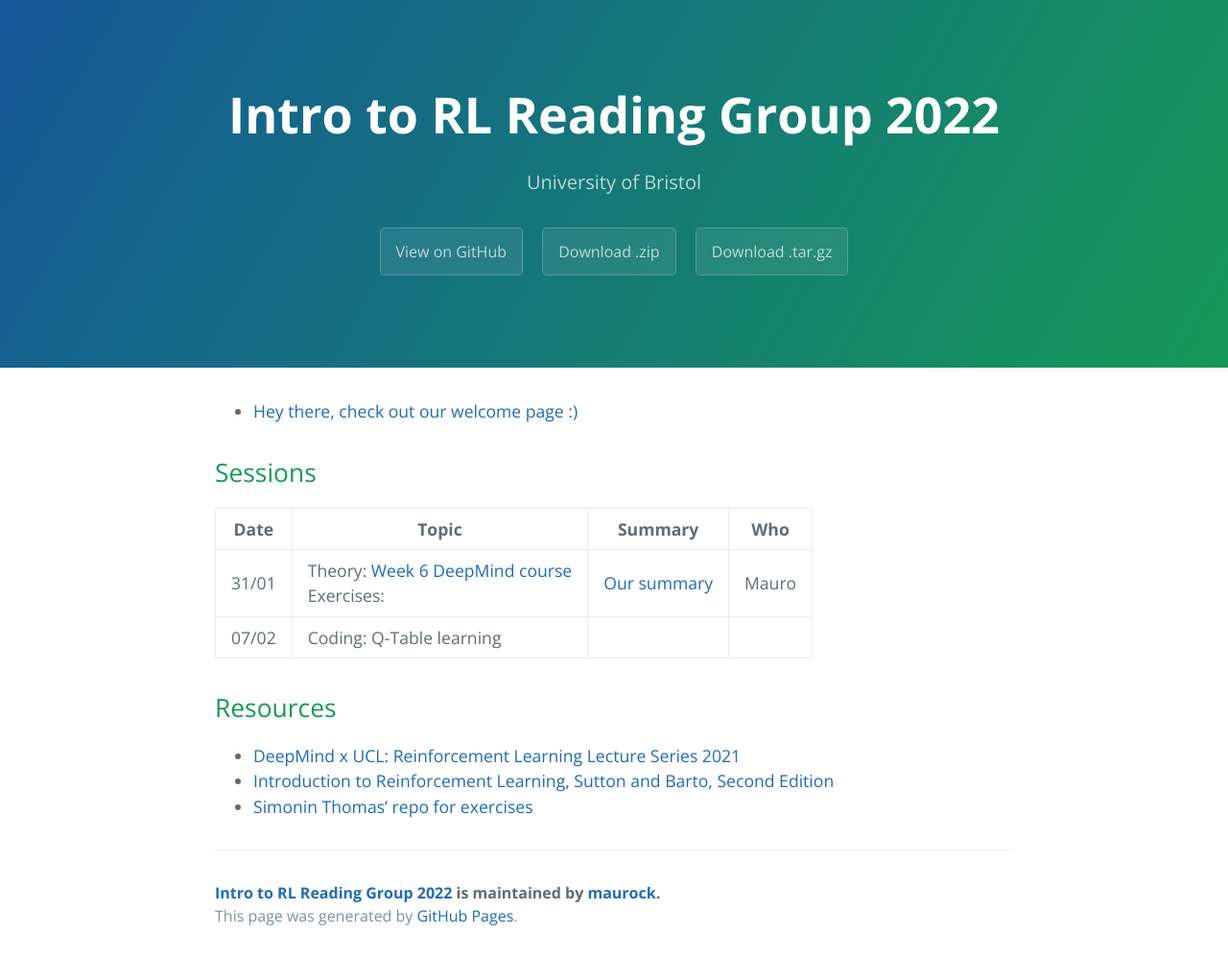
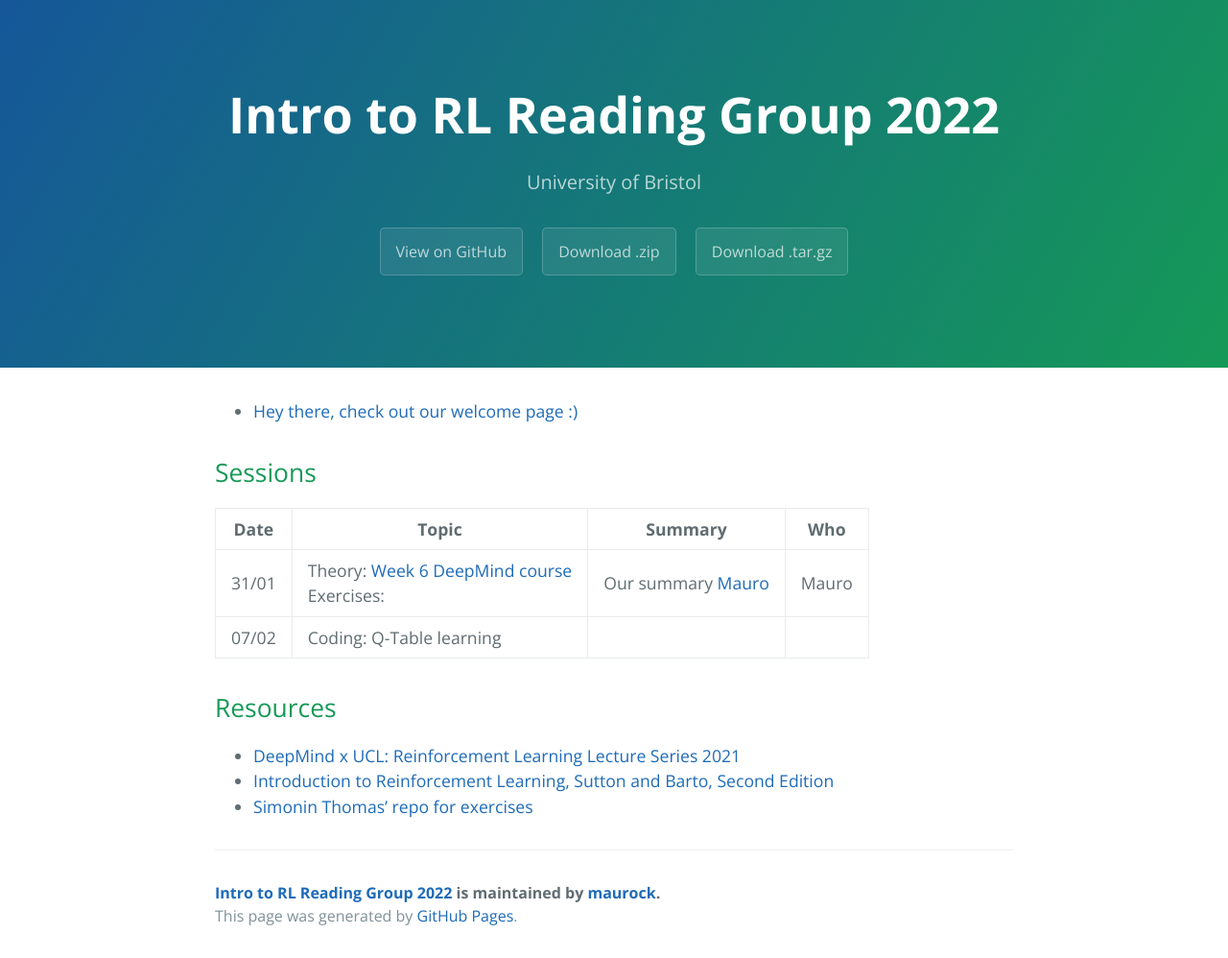
Before and after one commit to Reinforcement-Learning-Intro/Reinforcement-Learning-Intro.github.io, a Jekyll site: the page built from index.md, in a window 1280 px wide. Shown: the whole page at 96% size. Built offline with Jekyll 4.4.1, drawn with Linux system fonts in a browser that asks for light colours.

Commit message:
Slight change to our summary

```diff
--- a/index.md
+++ b/index.md
@@ -9,7 +9,7 @@ title: {{ site.name }}
 
 | Date |Topic   | Summary | Who |
 |------|--------|---------|-----|
-| 31/01 | Theory: [Week 6 DeepMind course](https://www.youtube.com/watch?v=t9uf9cuogBo&list=PLqYmG7hTraZDVH599EItlEWsUOsJbAodm&index=6) <br> Exercises: | [Our summary](https://maurocomi.notion.site/Lecture-6-Model-Free-Control-789c545797f64542a12110587737e23e) | Mauro |
+| 31/01 | Theory: [Week 6 DeepMind course](https://www.youtube.com/watch?v=t9uf9cuogBo&list=PLqYmG7hTraZDVH599EItlEWsUOsJbAodm&index=6) <br> Exercises: | Our summary [Mauro](https://maurocomi.notion.site/Lecture-6-Model-Free-Control-789c545797f64542a12110587737e23e) | Mauro |
 | 07/02 | Coding: Q-Table learning |  |  |
 
 
```
